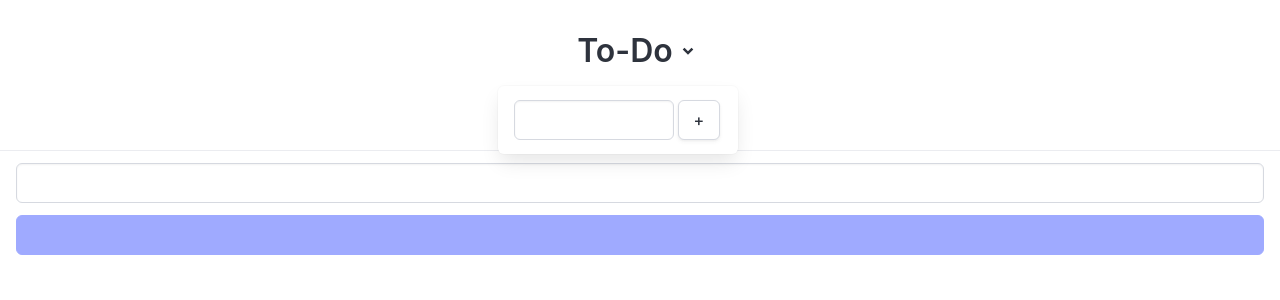
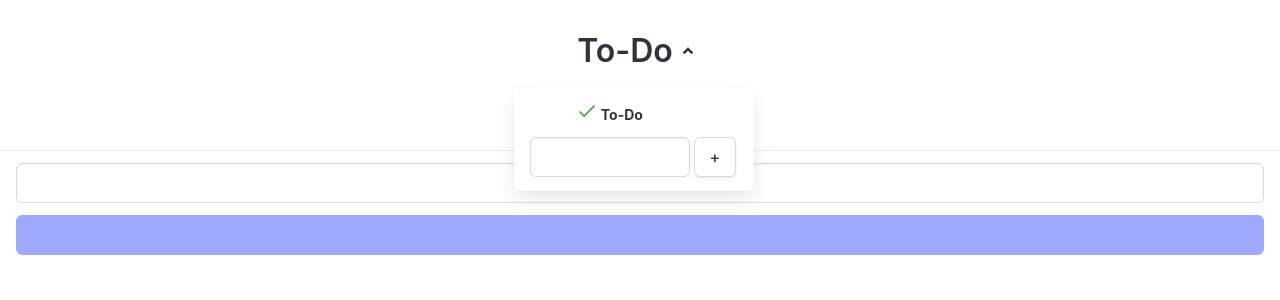
Before and after one commit to tgj/react-todos, a React (Create React App) app: page / in a window 1280 px wide. Both pictures are taken after a click on the button "To-Do". Shown: the top 300 px of the page. Built offline with nearby package versions, Linux system fonts and the light colour scheme.

Commit message:
Add list select

```diff
--- a/src/App.js
+++ b/src/App.js
@@ -4,7 +4,8 @@ import "./App.css";
 import { useState, useEffect, useMemo } from "react";
 import { v4 as uuidv4 } from "uuid";
 import { FaRegTrashCan } from "react-icons/fa6";
-import { RiArrowDropDownLine } from "react-icons/ri";
+import { RiArrowDropDownLine, RiArrowDropUpLine } from "react-icons/ri";
+import { FcCheckmark } from "react-icons/fc";
 
 const APP_NAME = "io.tgjohns.todos";
 const API_KEY = `${APP_NAME}.API_KEY`;
@@ -220,7 +221,11 @@ function App() {
                 }}
               >
                 <h1 className="list-name">{current.name}</h1>
-                <RiArrowDropDownLine size={30} />
+                {listSelectDropdown ? (
+                  <RiArrowDropUpLine size={30} />
+                ) : (
+                  <RiArrowDropDownLine size={30} />
+                )}
               </button>
             </div>
             <div
@@ -228,11 +233,22 @@ function App() {
               id="dropdown-menu"
               role="menu"
               style={{
-                left: "-4rem",
+                left: "-3rem",
                 width: "15rem",
               }}
             >
               <div className="dropdown-content pr-4">
+                {lists.map((list) => (
+                  <a className="dropdown-item">
+                    <span>
+                      {currentListId === list.id && (
+                        <FcCheckmark size={iconSize} />
+                      )}
+                      &nbsp;
+                      {list.name}
+                    </span>
+                  </a>
+                ))}
                 <a className="dropdown-item">
                   <input type="text" className="input" />
                   &nbsp;
```
